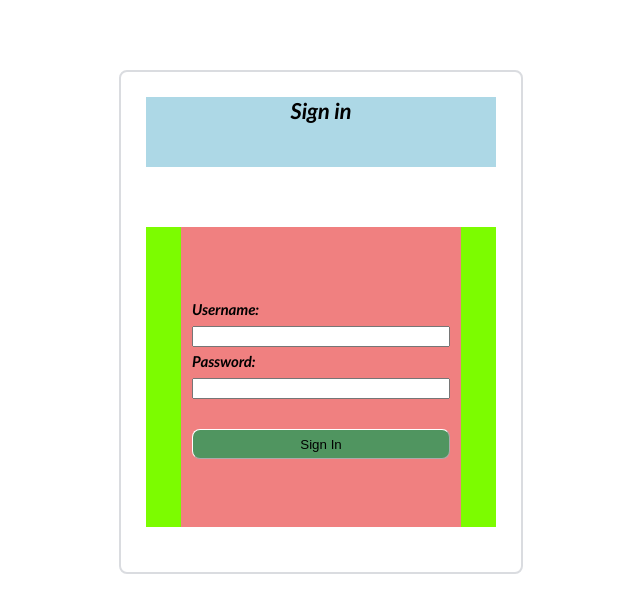
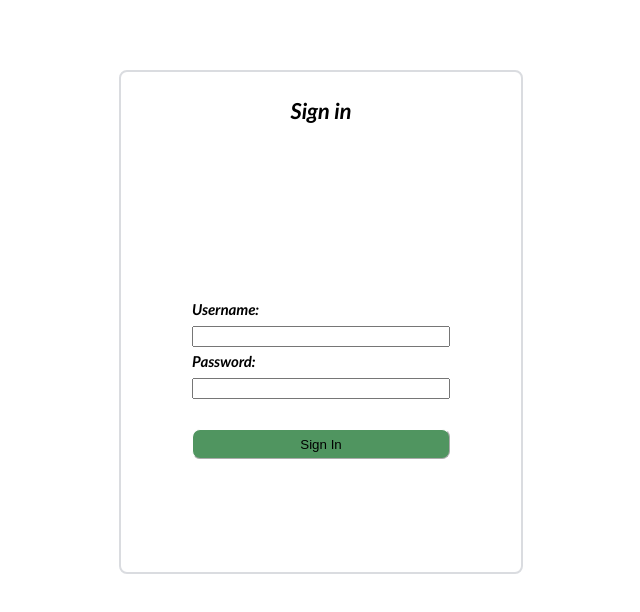
Before and after one commit to freddity/HTML-Client, a plain HTML site: page signin.html in a window 1280 px wide. Shown: the whole page, without its empty margins (321-961 px from the left). Drawn offline with Linux system fonts and the light colour scheme.

Commit message:
page with normal colors

```diff
--- a/styles/form-style.css
+++ b/styles/form-style.css
@@ -48,7 +48,6 @@ body {
 }
 
 #div5{
-    background-color: lightblue;
     width: 100%;
     height: 70px;
     margin-bottom: 60px;
@@ -62,7 +61,6 @@ body {
     }
 
 #div6{
-    background-color: lawngreen;
     width: 100%;
     height: 300px;
     display: flex;
@@ -72,7 +70,6 @@ body {
 }
 
 #div7{
-    background-color: lightcoral;
     width: 80%;
     height: 100%;
     display: flex;
@@ -102,6 +99,7 @@ body {
         	outline:none;
             padding:0;
             border-radius: 8px;
+            background-color: #509560;
         }
 
         #button{
```
